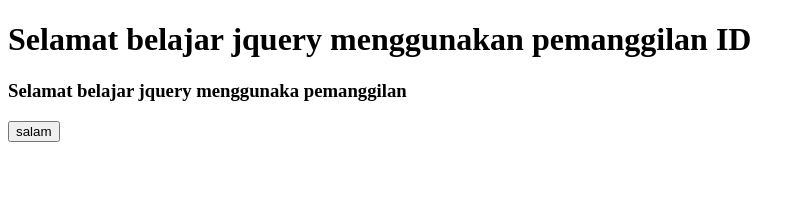
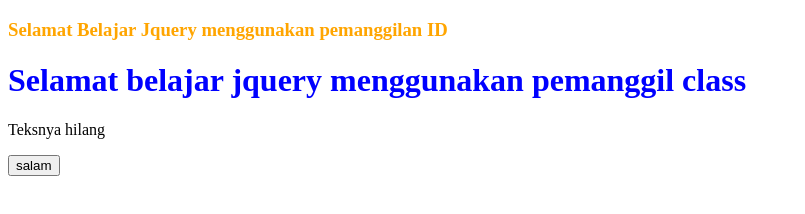
Before and after one commit to Trioo12/HTML-dan-CSS, a plain HTML site: page latihanjQuery.html in a window 1280 px wide. Both pictures are taken after a click on the input "salam". Shown: the whole page, without its empty margins (0-805 px from the left). Drawn offline with Linux system fonts and the light colour scheme.

Commit message:
latihan jquery

```diff
--- a/latihanjQuery.html
+++ b/latihanjQuery.html
@@ -4,35 +4,36 @@
     <meta charset="UTF-8">
     <meta http-equiv="X-UA-Compatible" content="IE=edge">
     <meta name="viewport" content="width=device-width, initial-scale=1.0">
-    <title>Latihan jquery </title>
+    <title>Latihan Pemanggilan Jquery</title>
     <script src="js/jquery-3.6.4.js"></script>
 </head>
 <body>
 
     <script>
         $( document ).ready(function() {
+            //pembuatan jquery dengan pemanggilan selector tag
             $("input").click(function(){
-                alert("selamat belajar jquery")
+                alert("Selamat Belajar Jquery");
             });
+            //pembuatan jquery dengan pemanggilan id
+            $("#panggil_id").css("color", "orange");
+            //pembuatan jquery dengan pemangilan class
+
+            $(".panggil_clas").css("color", "blue");
+
+            //menggunakan effect
+            $( "p" ).hide(900);
+            $( "p" ).slideDown(300);
+
+        });
+    </script>
+    <h3 id="panggil_id">Selamat Belajar Jquery menggunakan pemanggilan ID</h3>
+    <h1 class="panggil_clas">Selamat belajar jquery menggunakan pemanggil class</h1>
+
+    <p>Teksnya hilang</p>
+    <input type="submit" value="salam" />
 
 
-            $("#panggil_id").css("backgroud-color", "orange");
-
-            $(".panggil_clas").css("backgroud-color", "blue");
-
-            //menggunakan effect
-            $("p").hide(900);
-            $("p").slideUp(500);
-        });
-
-
-    </script>
-    <h1 id="panggil_id">Selamat belajar jquery menggunakan pemanggilan ID</h1>
-    <h3 class="panggil_class">Selamat belajar jquery menggunaka pemanggilan</h1>
-
-    <p>Teksnya hilang</p>
-
-    <input type="submit" value="salam" />
 
 </body>
 </html>
```
Also changed, not shown: latihantugasjquery.html (added, +34 -0 lines), foto1/gedungpolinema.jpg (added), foto1/tampilandepanpolinema.jpg (added).
